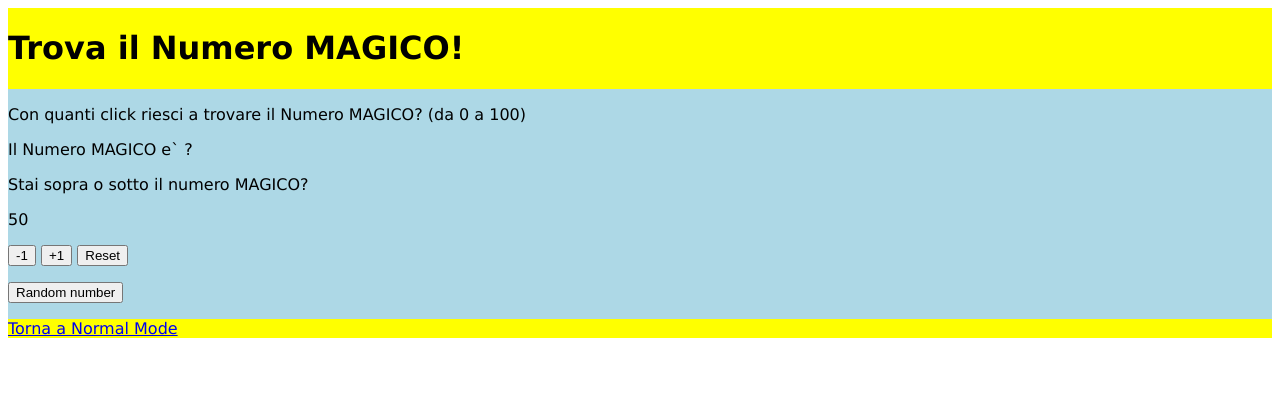
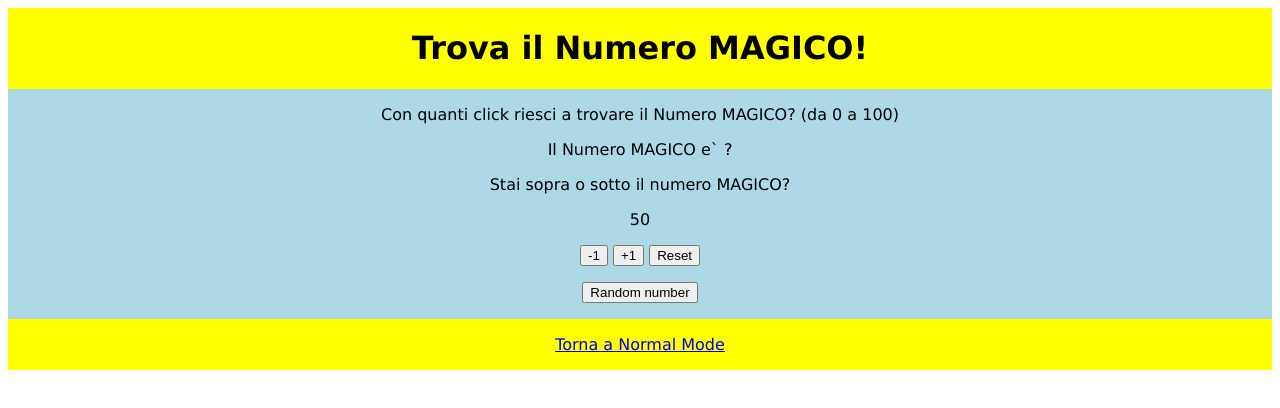
Before and after one commit to salvatorepuccio/numeromagico, a plain HTML site: page advmode.html in a window 1280 px wide. Drawn offline with Linux system fonts and the light colour scheme.

Commit message:
Add files via upload

```diff
--- a/advmode.html
+++ b/advmode.html
@@ -44,13 +44,13 @@
 
   <body style="font-family:Verdana">
 
-	<div class='title' style='overflow: auto'>
+	<div class='title' style='overflow: auto' align='center'>
 
 		<h1>Trova il Numero MAGICO!</h1>
 
 	</div>
 
-    <div class="main" style="overflow:auto">
+    <div class="main" style="overflow:auto" align='center'>
 
 		<p>Con quanti click riesci a trovare il Numero MAGICO? (da 0 a 100)</p>
 		<p id ='paragraph'>Il Numero MAGICO e` ?</p>
@@ -65,8 +65,10 @@
 
 	</div>
 
-	<div style="overflow:auto" class="bottom">
+	<div style="overflow:auto" class="bottom" align='center'>
+		<p></p>
 		<a href="index.html">Torna a Normal Mode</a>
+		<p></p>
 	</div>
 
     <script src="scriptADV.js"></script>
```
Also changed, not shown: index.html (+4 -1 lines).
